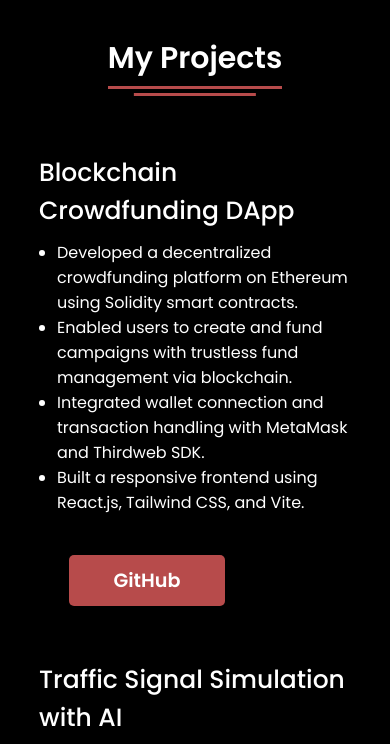
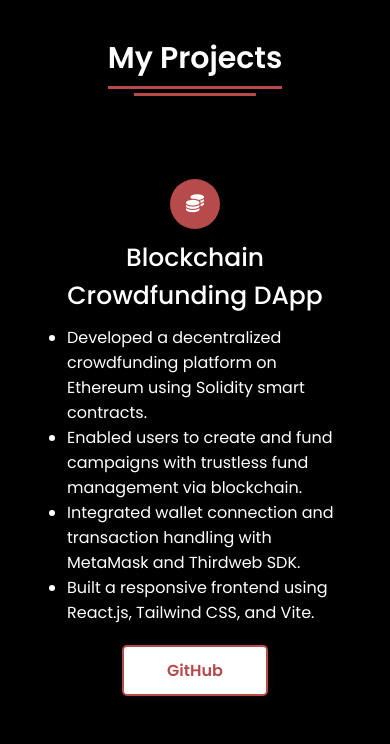
Before and after one commit to Coco2604/Portfolio-Website, a plain HTML site: page index.html in a window 390 px wide. Shown: the part 3160-3904 px from the top of the page. Drawn offline with nearby package versions, Linux system fonts and the light colour scheme.

Commit message:
replaced services with project

```diff
--- a/style.css
+++ b/style.css
@@ -244,7 +244,7 @@ section .main-container{
 }
 
 /* Project GitHub Button Styling */
-.services .boxes .box a button {
+.projects .boxes .box a button {
     background: #fff;
     color: #b74b4b;
     border: 2px solid #b74b4b;
@@ -257,7 +257,7 @@ section .main-container{
     transition: all 0.3s;
     box-shadow: 0 0 10px rgba(183,75,75,0.1);
 }
-.services .boxes .box a button:hover {
+.projects .boxes .box a button:hover {
     background: #b74b4b;
     color: #fff;
     border: 2px solid #fff;
@@ -397,12 +397,12 @@ section .button button:hover{
     color: #b74b4b;
 }
 
-.services .boxes{
+.projects .boxes{
     display: flex;
     flex-wrap: wrap;
     justify-content: space-between;
 }
-.services .boxes .box{
+.projects .boxes .box{
     margin: 20px 0;
     width: calc(100% / 3 - 20px);
     text-align: center;
@@ -413,11 +413,11 @@ section .button button:hover{
     color: white;
     transition: all 0.4s ease;
 }
-.services .boxes .box:hover{
+.projects .boxes .box:hover{
     background: #b74b4b;
     color: #fff;
 }
-.services .boxes .box .icon{
+.projects .boxes .box .icon{
     height: 50px;
     width: 50px;
     background: #b74b4b;
@@ -433,13 +433,13 @@ section .button button:hover{
     background-color: #fff;
     color:#b74b4b;
 }
-.services .boxes .box:hover .topic,
-.services .boxes .box:hover p{
+.projects .boxes .box:hover .topic,
+.projects .boxes .box:hover p{
     color: white;
     transition: all 0.4s ease;
 }
-.services .boxes .box:hover .topic,
-.services .boxes .box:hover p{
+.projects .boxes .box:hover .topic,
+.projects .boxes .box:hover p{
     color: #fff;
 }
 
@@ -503,7 +503,7 @@ footer .text span a:hover{
         width: 90%;
         margin: 40px 0;
     }
-    .services .boxes .box{
+    .projects .boxes .box{
         margin: 20px 0;
         width: calc(100% / 2 - 20px);
     }
@@ -575,7 +575,7 @@ footer .text span a:hover{
         width: 100%;
     }
 
-    .services .boxes .box{
+    .projects .boxes .box{
         margin: 20px 0;
         width: 100%;
     }
```
Also changed, not shown: index.html (+1 -1 lines).
